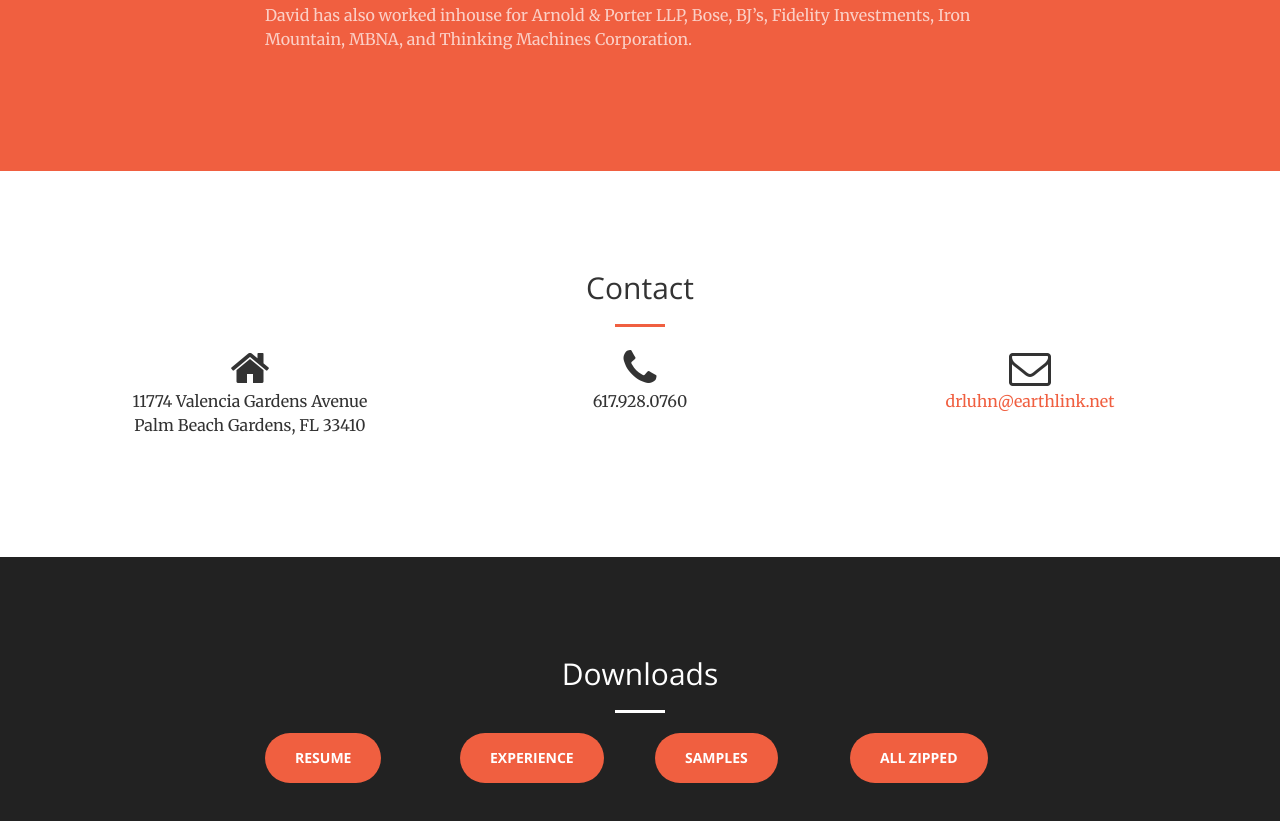
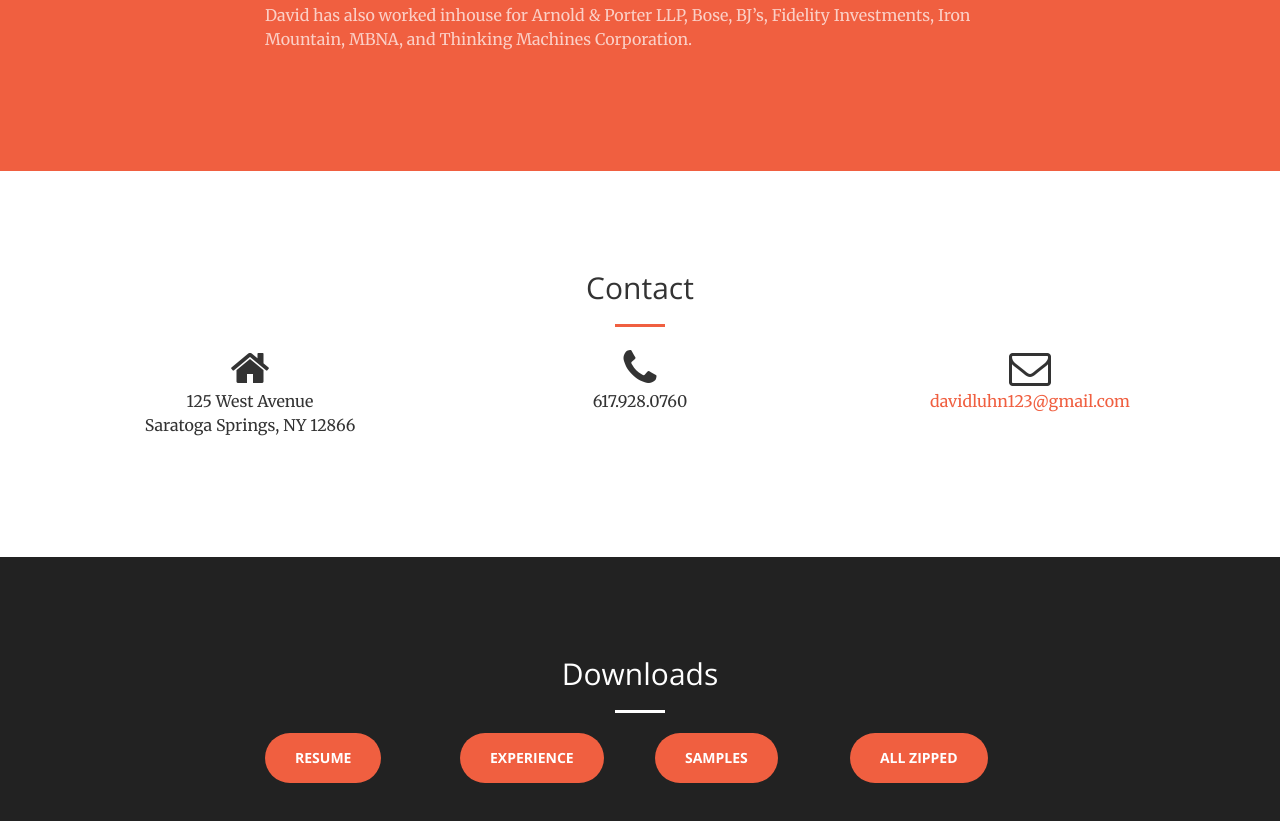
Before and after one commit to davidluhn/davidluhn.github.io, a plain HTML site: page index.html in a window 1280 px wide. Shown: the part 6233-7054 px from the top of the page. Drawn offline with nearby package versions, Linux system fonts and the light colour scheme.

Commit message:
Updated Contact Information

```diff
--- a/index.html
+++ b/index.html
@@ -373,18 +373,7 @@
                 <div class="col-sm-4 col-med-offset-2 text-center">
                     <i class="fa fa-home fa-3x wow bounceIn"></i>
                     <p>
- <!--                   <div itemprop="address" itemscope itemtype="http://schema.org/PostalAddress">
-    <span itemprop="streetAddress">
-      20341 Whitworth Institute
-      405 N. Whitworth
-    </span>
-    <span itemprop="addressLocality">Seattle</span>,
-    <span itemprop="addressRegion">WA</span>
-    <span itemprop="postalCode">98052</span>
-  </div>
-  <span itemprop="telephone">(425) 123-4567</span>
- -->
-                    11774 Valencia Gardens Avenue<br />Palm Beach Gardens, FL  33410
+                        125 West Avenue<br />Saratoga Springs, NY  12866
                     </p>
                 </div>
                 <div class="col-sm-4 col-med-offset-2 text-center">
@@ -394,7 +383,7 @@
                 <div class="col-sm-4 text-center">
                     <i class="fa fa-envelope-o fa-3x wow bounceIn" data-wow-delay=".1s"></i>
                     <p>
-                        <a href="mailto:drluhn@earthlink.net">drluhn@earthlink.net</a>
+                        <a href="mailto:davidluhn123@gmail.com">davidluhn123@gmail.com</a>
                     </p>
                 </div>
             </div>
```
